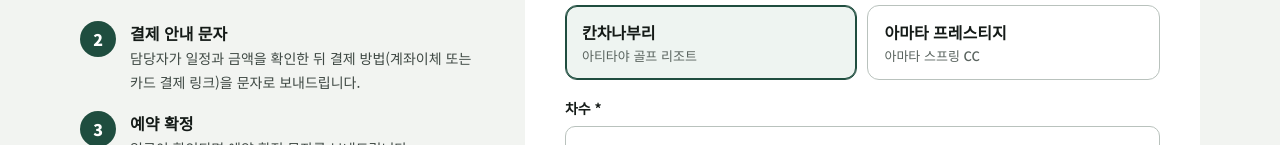
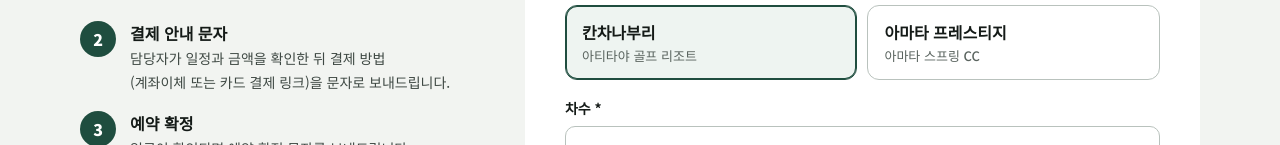
Before and after one commit to applegolf12-jpg/communicationapple, a plain HTML site: page academy.html in a window 1280 px wide. Shown: the part 1968-2113 px from the top of the page. Drawn offline with nearby package versions, Linux system fonts and the light colour scheme.

Commit message:
문구 줄바꿈 (결제 안내 문자)
Co-Authored-By: Claude Opus 5.5 <noreply@anthropic.com>
Claude-Session: https://claude.ai/code/session_012Q5AeukQjszHadVQES3mkh

```diff
--- a/academy.html
+++ b/academy.html
@@ -136,7 +136,7 @@ label{font-size:14px;font-weight:700}.fld{display:flex;flex-direction:column;gap
 <h2 style="margin: 0; font-size: 36px; line-height: 1.3; font-weight: 900; word-break: keep-all">아카데미 신청</h2>
 <ol class="steps">
 <li><b>신청서 작성</b><span>상품·일정·인원을 선택하고 신청서를 보내 주세요.</span></li>
-<li><b>결제 안내 문자</b><span>담당자가 일정과 금액을 확인한 뒤 결제 방법(계좌이체 또는 카드 결제 링크)을 문자로 보내드립니다.</span></li>
+<li><b>결제 안내 문자</b><span>담당자가 일정과 금액을 확인한 뒤 결제 방법<br>(계좌이체 또는 카드 결제 링크)을 문자로 보내드립니다.</span></li>
 <li><b>예약 확정</b><span>입금이 확인되면 예약 확정 문자를 보내드립니다.<br>입금 전에는 자리가 확정되지 않습니다.</span></li>
 </ol>
 <p style="margin: 0; font-size: 14px; line-height: 1.7; color: #5A645F">문의 031-625-9017 · 스마트스토어에서도 예약하실 수 있습니다.</p>
```
Also changed, not shown: src/academy.body.html (+1 -1 lines).
